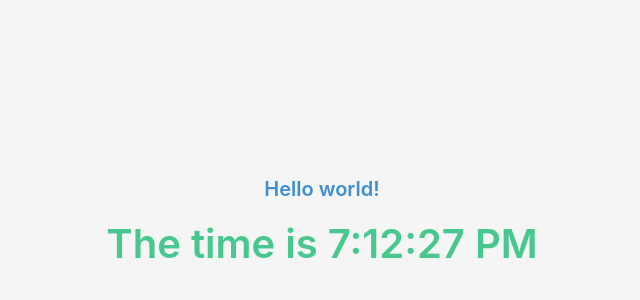
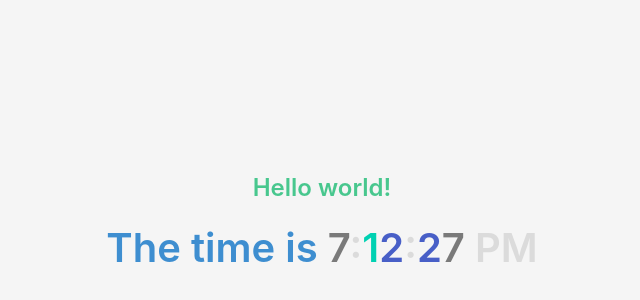
Before and after one commit to Paul-Cl-ark/svelte-clock, a Svelte app: page / in a window 1280 px wide. Shown: the part 166-466 px from the top of the page, without its empty margins (318-958 px from the left). Built offline with nearby package versions, Linux system fonts and the light colour scheme; no server answers.

Commit message:
feat: 🎸 make the time colourful

```diff
--- a/src/App.svelte
+++ b/src/App.svelte
@@ -21,6 +21,22 @@
     minute: '2-digit',
     second: '2-digit'
   })
+
+  const colourMap = {
+    0: 'grey-dark',
+    1: 'primary',
+    2: 'link',
+    3: 'info',
+    4: 'dark',
+    5: 'success',
+    6: 'warning',
+    7: 'grey',
+    8: 'danger',
+    9: 'black-bis',
+    ':': 'grey-lighter',
+    P: 'grey-lighter',
+    M: 'grey-lighter'
+  }
 </script>
 
 <main>
@@ -28,9 +44,12 @@
     <div class="hero-body">
       <div class="container">
         <div class="content">
-          <p class="title is-5 has-text-info">Hello {name}!</p>
-          <p class="title is-2 has-text-success">
-            The time is {formatter.format($time)}
+          <p class="title is-4 has-text-success">Hello {name}!</p>
+          <p class="title is-2 has-text-info">
+            <span>The time is </span>
+            {#each formatter.format($time).split('') as item}
+            <span class="{`has-text-${colourMap[item]}`}">{item}</span>
+            {/each}
           </p>
         </div>
         <div class="columns">
```
